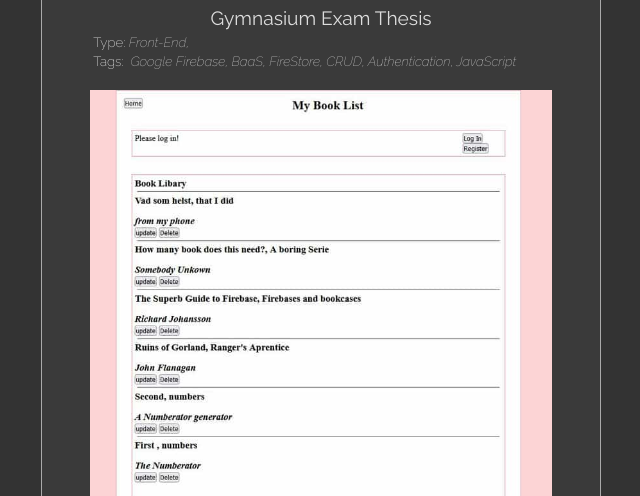
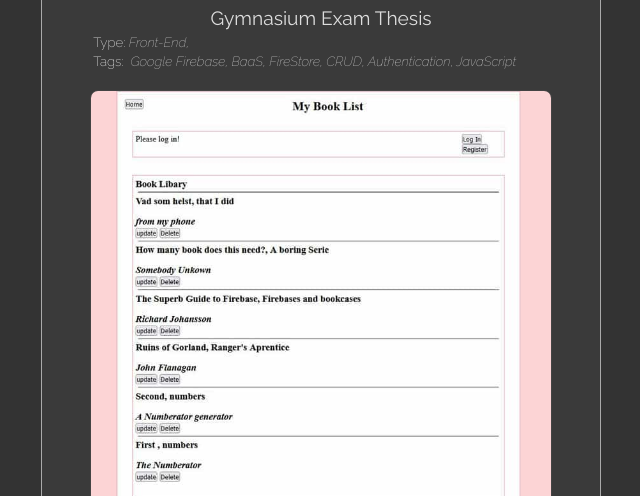
Before and after one commit to VulpesPaw/Portfolio, a plain HTML site: page index.html in a window 1280 px wide. Shown: the part 304-800 px from the top of the page, without its empty margins (319-959 px from the left). Drawn offline with Linux system fonts and the light colour scheme.

Commit message:
Add minor css improvements

```diff
--- a/stylesheet/style.css
+++ b/stylesheet/style.css
@@ -54,6 +54,8 @@ a:hover {
   max-width: 100%;
   height: auto;
   margin: 0;
+  border-radius: 0.5em;
+  border: solid #444 0.1em;
 }
 .r_title {
   color: pink;
@@ -62,7 +64,7 @@ a:hover {
 .r_course {
   font-size: 1.2em;
 }
-.r_container .r_content{
+.r_container .r_content {
   text-align: start;
 }
 .r_container .r_content a:link {
```
